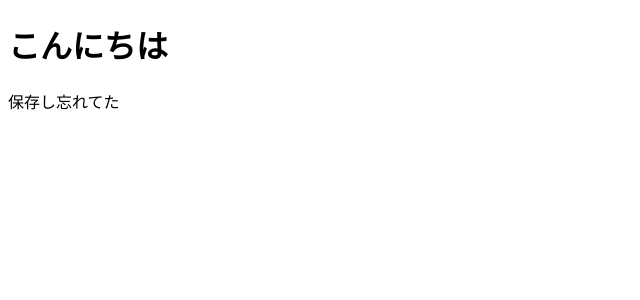
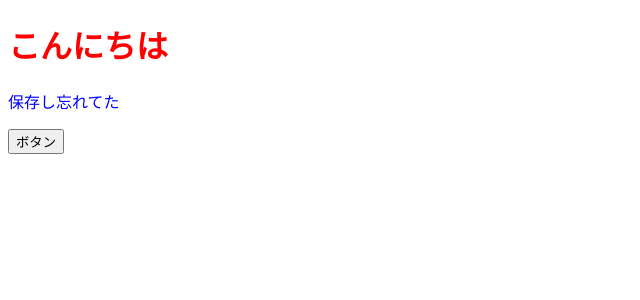
Before and after one commit to somura9/test-react, a React (Create React App) app: page / in a window 1280 px wide. Shown: the top 300 px of the page, without its empty margins (0-640 px from the left). Built offline with nearby package versions, Linux system fonts and the light colour scheme.

Commit message:
initial commit

```diff
--- a/src/App.jsx
+++ b/src/App.jsx
@@ -1,10 +1,19 @@
 import React from "react";
 
 const App = () => {
+  const onClickButton = () => alert();
+  const contentStyle = {
+    color: "blue",
+    // キャメルケースで記述, 文字列で囲う
+    fonstSize: "18px"
+  };
+
   return (
     <>
-      <h1>こんにちは</h1>
-      <p>保存し忘れてた</p>
+      {/* ={}でJavaScriptのオブジェクトを書く */}
+      <h1 style={{ color: "red" }}>こんにちは</h1>
+      <p style={contentStyle}>保存し忘れてた</p>
+      <button onClick={onClickButton}>ボタン</button>
     </>
   );
 };
```
